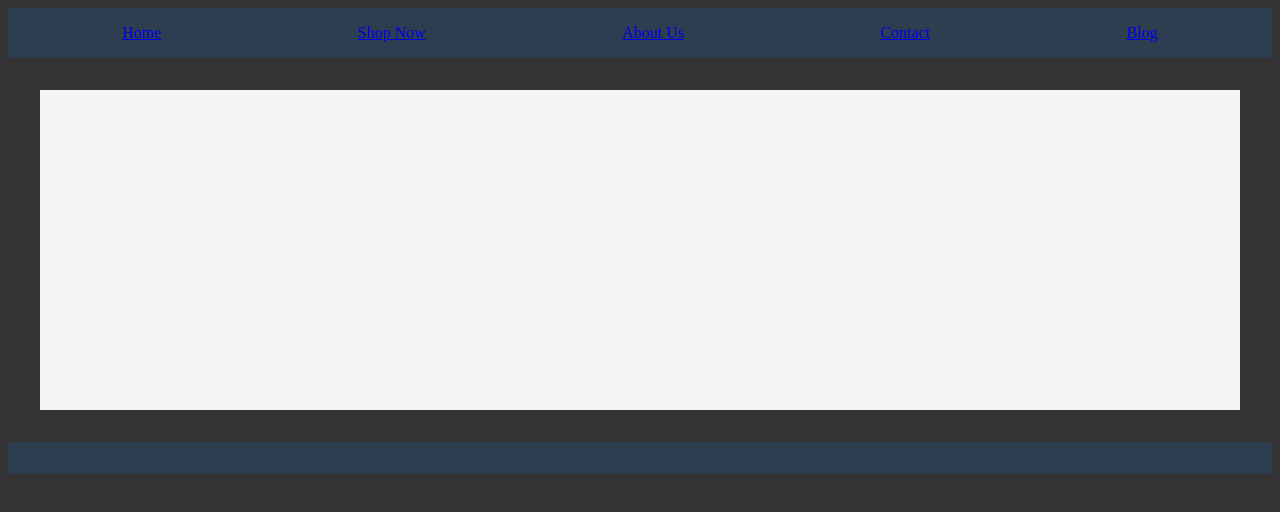
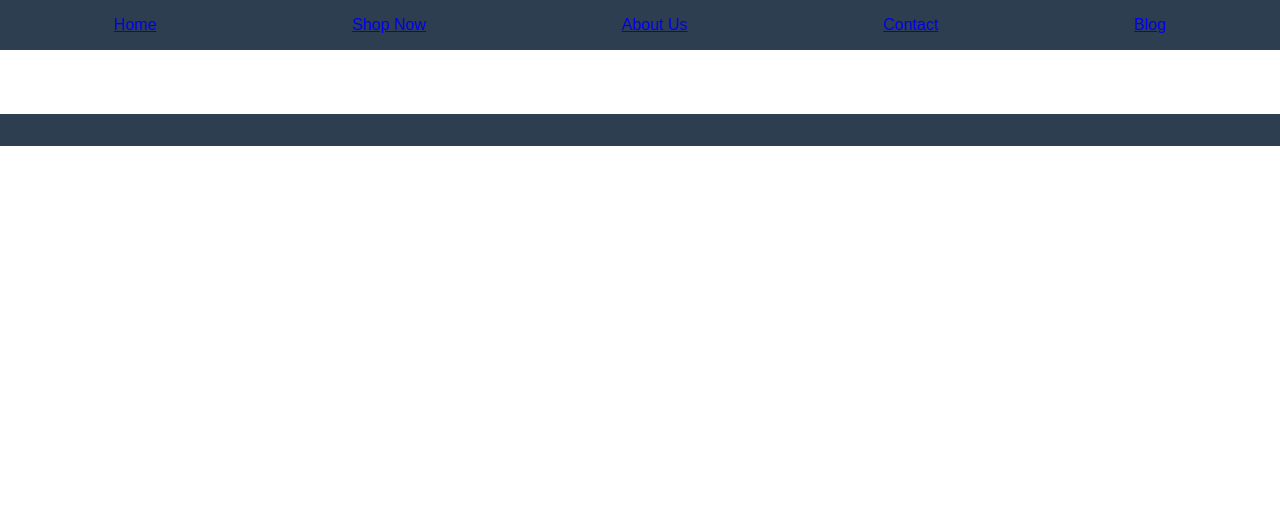
Before and after one commit to KimVVo/you_LLM.github.io, a plain HTML site: page index.html in a window 1280 px wide. Drawn offline with Linux system fonts and the light colour scheme.

Commit message:
Update style.css

```diff
--- a/style.css
+++ b/style.css
@@ -1,26 +1,13 @@
-/* light.css */
 body {
-    background-color: #f4f4f4;
-    color: #333;
+    font-family: Arial, sans-serif;
+    margin: 0;
+    padding: 0;
 }
 
-/* dark.css */
-body {
-    background-color: #333;
-    color: #f4f4f4;
-}
-
-/* Updated header and section styles for better contrast */
 header {
-    background-color: #2c3e50; /* Adjust the background color of the header */
-    color: white; /* Set the text color for better contrast */
+    background-color: #2c3e50;
+    color: white;
     padding: 1rem;
-}
-
-section {
-    background-color: #f4f4f4; /* Adjust the background color of the section */
-    color: #333; /* Set the text color for better contrast */
-    padding: 2rem;
 }
 
 nav ul {
```
